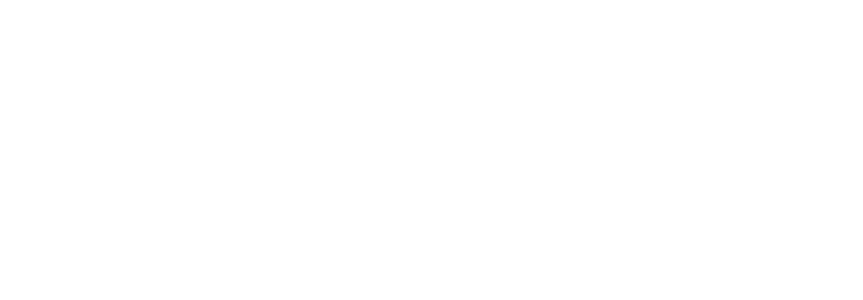
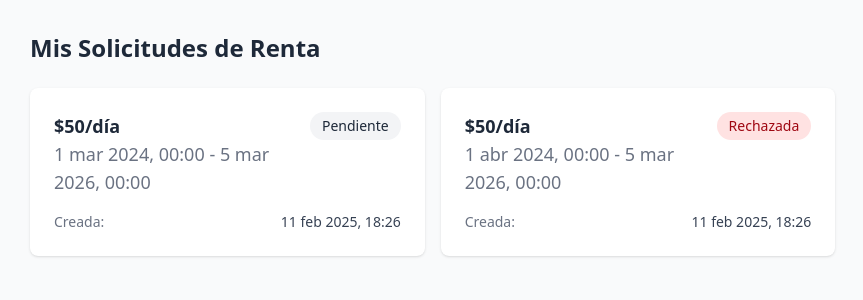
Before and after one commit to francoleon42/car-rental-front, a React (Vite) app: page /cliente/renta-list in a window 1280 px wide. Before the commit this address had no page. Shown: the top 300 px of the page, without its empty margins (2-865 px from the left). Built offline with nearby package versions, Linux system fonts and the light colour scheme.

Commit message:
add vista ver mis solicitudes de renta para cliente

```diff
--- a/src/pages/rolCliente/crearCliente/CrearRenta.jsx
+++ b/src/pages/rolCliente/crearRenta/CrearRentaPage.jsx
@@ -2,7 +2,7 @@
 import CarDropdown from './components/CarDropdown';
 import DateInput from './components/DateInput';
 
-const CreateRenta = () => {
+const CreateRentaPage = () => {
   const [selectedCar, setSelectedCar] = useState(null);
   const [startDate, setStartDate] = useState('');
   const [endDate, setEndDate] = useState('');
@@ -44,4 +44,4 @@
   );
 };
 
-export default CreateRenta;
+export default CreateRentaPage;
--- /dev/null
+++ b/src/pages/rolCliente/solicitudesDeRenta/RentaListPage.jsx
@@ -0,0 +1,63 @@
+import { useState, useEffect } from 'react';
+import RentasCard from './components/RentasCard';
+
+const RentasListPage = () => {
+    const [rentas, setRentas] = useState([]);
+
+    useEffect(() => {
+        const fetchRentas = async () => {
+            try {
+                const data = [
+                    {
+                        "id": 1,
+                        "pricePerDay": 50,
+                        "acceptedDate": null,
+                        "rejected": false,
+                        "startingDate": "2024-03-01T00:00:00.000Z",
+                        "dueDate": "2026-03-05T00:00:00.000Z",
+                        "endDate": null,
+                        "createdAt": "2025-02-11T18:26:02.152Z",
+                        "updatedAt": "2025-02-11T18:26:02.152Z"
+                    },
+                    {
+                        "id": 2,
+                        "pricePerDay": 50,
+                        "acceptedDate": null,
+                        "rejected": true,
+                        "startingDate": "2024-04-01T00:00:00.000Z",
+                        "dueDate": "2026-03-05T00:00:00.000Z",
+                        "endDate": null,
+                        "createdAt": "2025-02-11T18:26:02.157Z",
+                        "updatedAt": "2025-02-11T18:26:02.157Z"
+                    }
+
+                ];
+
+                console.log(data);
+                // const data = await getRentas(); // Descomentar e implementar servicio api
+                // GET {{baseUrl}}/rent/mis_solicitudes
+                setRentas(data);
+            } catch (error) {
+                console.error('Error fetching rentas:', error);
+            }
+        };
+
+        fetchRentas();
+    }, []);
+
+
+    return (
+        <div className="min-h-screen bg-gray-50 py-8 px-4 sm:px-6 lg:px-8">
+            <div className="max-w-7xl mx-auto">
+                <h1 className="text-2xl font-bold text-gray-800 mb-6">Mis Solicitudes de Renta</h1>
+                <div className="grid grid-cols-1 md:grid-cols-2 lg:grid-cols-3 gap-4">
+                    {rentas.map((renta) => (
+                        <RentasCard key={renta.id} renta={renta} />
+                    ))}
+                </div>
+            </div>
+        </div>
+    );
+};
+
+export default RentasListPage;
--- /dev/null
+++ b/src/pages/rolCliente/solicitudesDeRenta/components/RentasCard.jsx
@@ -0,0 +1,38 @@
+import StatusBadge from './StatusBadge';
+import { formatDate } from '../dateUtils';
+
+const RentasCard = ({ renta }) => {
+  return (
+    <div className="bg-white rounded-lg shadow-sm p-6 hover:shadow-md transition-shadow">
+      <div className="flex justify-between items-start mb-4">
+        <div>
+          <h3 className="text-lg font-semibold text-gray-800">
+            ${renta.pricePerDay}/día
+          </h3>
+          <p className="text-sm text-gray-500">
+            {formatDate(renta.startingDate)} - {formatDate(renta.dueDate)}
+          </p>
+        </div>
+        <StatusBadge
+          isRejected={renta.rejected}
+          acceptedDate={renta.acceptedDate}
+        />
+      </div>
+
+      <div className="space-y-2 text-sm">
+        <div className="flex justify-between">
+          <span className="text-gray-500">Creada:</span>
+          <span className="text-gray-700">{formatDate(renta.createdAt)}</span>
+        </div>
+        {renta.endDate && (
+          <div className="flex justify-between">
+            <span className="text-gray-500">Finalizada:</span>
+            <span className="text-gray-700">{formatDate(renta.endDate)}</span>
+          </div>
+        )}
+      </div>
+    </div>
+  );
+};
+
+export default RentasCard;
--- /dev/null
+++ b/src/pages/rolCliente/solicitudesDeRenta/components/StatusBadge.jsx
@@ -0,0 +1,20 @@
+const StatusBadge = ({ isRejected, acceptedDate }) => {
+    let status = 'Pendiente';
+    let color = 'bg-gray-100 text-gray-800';
+
+    if (isRejected) {
+      status = 'Rechazada';
+      color = 'bg-red-100 text-red-800';
+    } else if (acceptedDate) {
+      status = 'Aceptada';
+      color = 'bg-green-100 text-green-800';
+    }
+
+    return (
+      <span className={`inline-flex items-center px-3 py-1 rounded-full text-sm font-medium ${color}`}>
+        {status}
+      </span>
+    );
+  };
+
+  export default StatusBadge;
--- /dev/null
+++ b/src/pages/rolCliente/solicitudesDeRenta/dateUtils.js
@@ -0,0 +1,11 @@
+export const formatDate = (dateString) => {
+    if (!dateString) return '-';
+    const options = {
+      year: 'numeric',
+      month: 'short',
+      day: 'numeric',
+      hour: '2-digit',
+      minute: '2-digit'
+    };
+    return new Date(dateString).toLocaleDateString('es-ES', options);
+  };
--- a/src/routes/routes.jsx
+++ b/src/routes/routes.jsx
@@ -3,7 +3,8 @@
 import AuthPage from "../pages/auth/AuthPage";
 import ProfilePage from "../pages/profile/ProfilePage";
 import MenuPage from "../pages/menu/MenuPage";
-import CreateRenta from "../pages/rolCliente/crearCliente/CrearRenta";
+import CreateRentaPage from "../pages/rolCliente/crearRenta/CrearRentaPage";
+import RentasListPage from "../pages/rolCliente/solicitudesDeRenta/RentaListPage";
 
 
 export const MyRoutes = () => {
@@ -13,7 +14,8 @@
         <Route path="/" element={<AuthPage />} />
         <Route path="/profile" element={<ProfilePage />} />
         <Route path="/menu" element={<MenuPage />} />
-        <Route path="/cliente/crear-renta" element={<CreateRenta />} />
+        <Route path="/cliente/crear-renta" element={< CreateRentaPage/>} />
+        <Route path="/cliente/renta-list" element={< RentasListPage/>} />
 
       </Routes>
     </Router>
```
Also changed, not shown: src/pages/rolCliente/crearRenta/components/CarDropdown.jsx (renamed from src/pages/rolCliente/crearCliente/components/CarDropdown.jsx), src/pages/rolCliente/crearRenta/components/DateInput.jsx (renamed from src/pages/rolCliente/crearCliente/components/DateInput.jsx).
